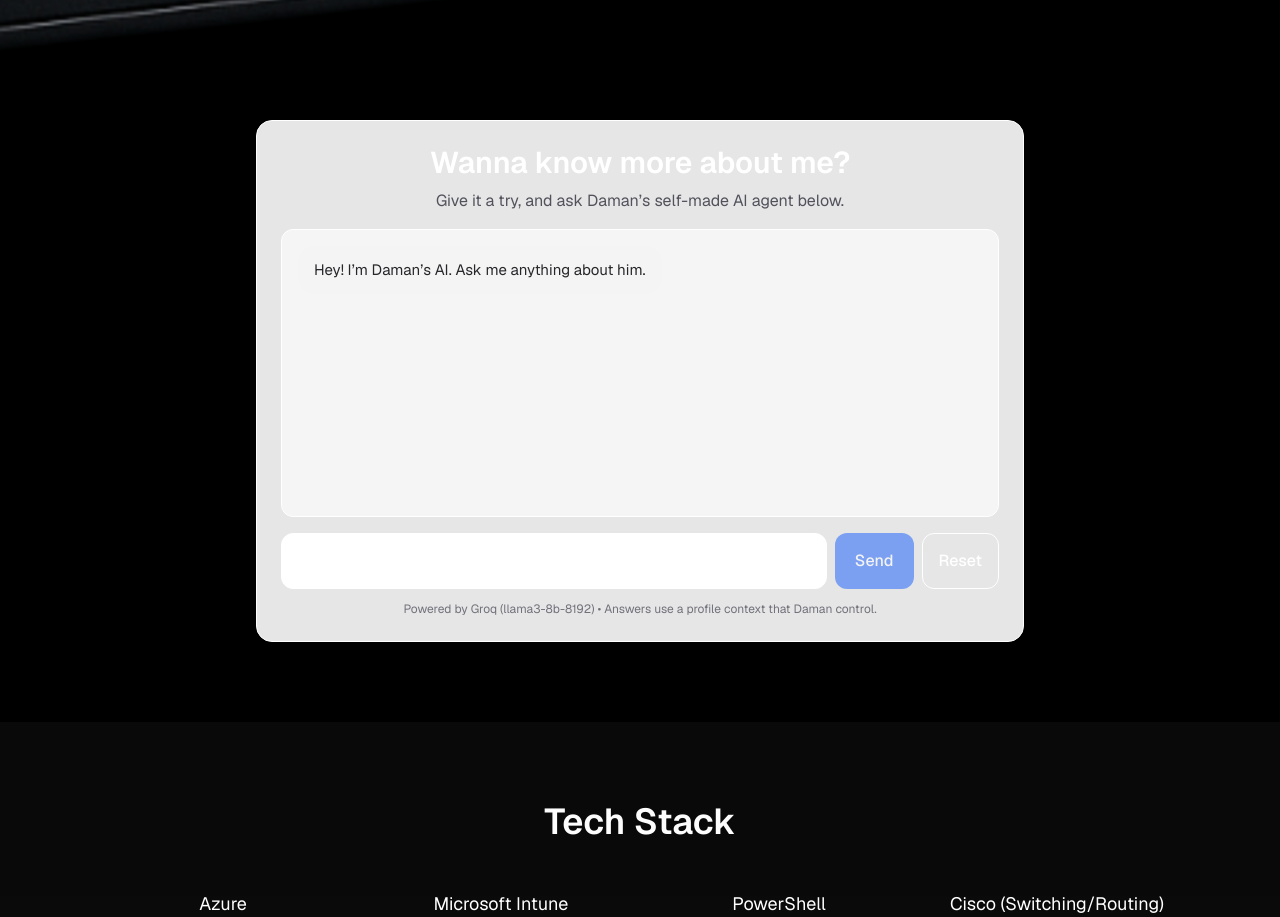
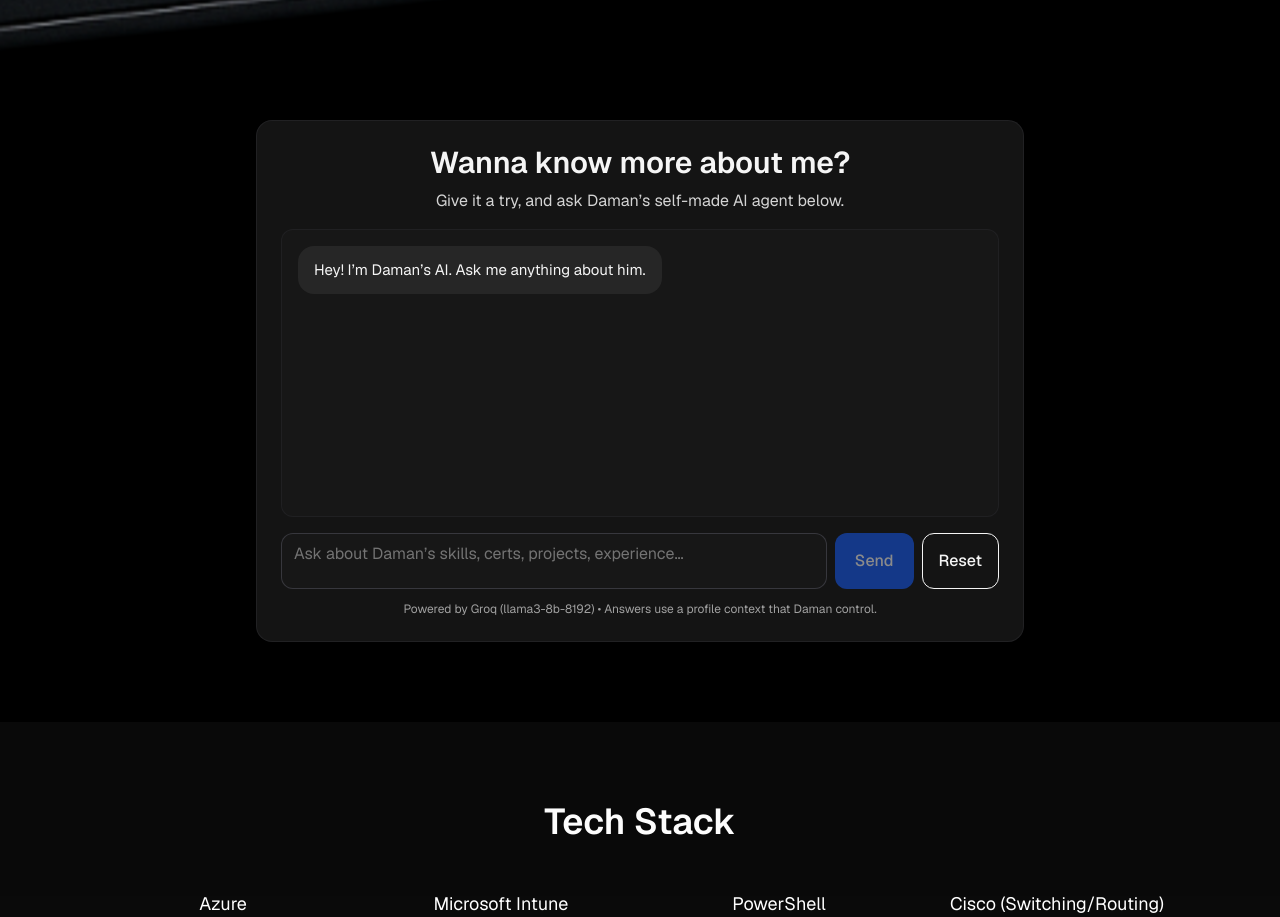
Before and after one commit to axeboyrocks/my-portfolio, a Next.js app: page / in a window 1280 px wide. Shown: the part 840-1757 px from the top of the page. Built offline with nearby package versions, Linux system fonts and the light colour scheme; no server answers.

Commit message:
Adjust AI chat styling for readability

```diff
--- a/app/components/Daman-ai.js
+++ b/app/components/Daman-ai.js
@@ -84,17 +84,17 @@ export default function DamanAI() {
     }
 
     return (
-        <div className="w-full mx-auto max-w-3xl rounded-2xl border shadow-sm bg-white/90 dark:bg-zinc-900/70 backdrop-blur p-6">
+        <div className="w-full mx-auto max-w-3xl rounded-2xl border border-zinc-800/70 shadow-sm bg-neutral-900/90 text-neutral-100 backdrop-blur p-6">
             <h3 className="text-2xl md:text-3xl font-semibold text-center mb-2">
                 Wanna know more about me?
             </h3>
-            <p className="text-center text-sm md:text-base text-zinc-600 dark:text-zinc-300 mb-4">
+            <p className="text-center text-sm md:text-base text-neutral-300 mb-4">
                 Give it a try, and ask Daman’s self-made AI agent below.
             </p>
 
             <div
                 ref={listRef}
-                className="h-72 overflow-y-auto pr-1 rounded-xl border bg-white/60 dark:bg-zinc-900/60 p-4 space-y-3 flex flex-col"
+                className="h-72 overflow-y-auto pr-1 rounded-xl border border-zinc-800/60 bg-neutral-900 p-4 space-y-3 flex flex-col"
                 aria-live="polite"
             >
                 {messages.map((m, i) => (
@@ -102,8 +102,8 @@ export default function DamanAI() {
                         key={i}
                         className={
                             m.role === "assistant"
-                                ? "self-start max-w-[85%] rounded-2xl px-4 py-3 bg-zinc-100 dark:bg-zinc-800 text-zinc-800 dark:text-zinc-100"
-                                : "self-end max-w-[85%] rounded-2xl px-4 py-3 bg-blue-100 dark:bg-blue-900/40 text-blue-900 dark:text-blue-100"
+                                ? "self-start max-w-[85%] rounded-2xl px-4 py-3 bg-neutral-800 text-neutral-100"
+                                : "self-end max-w-[85%] rounded-2xl px-4 py-3 bg-neutral-700 text-neutral-100"
                         }
                     >
                         <p className="whitespace-pre-wrap leading-relaxed text-sm md:text-[15px]">
@@ -112,7 +112,7 @@ export default function DamanAI() {
                     </div>
                 ))}
                 {loading && (
-                    <div className="self-start max-w-[85%] rounded-2xl px-4 py-3 bg-zinc-100 dark:bg-zinc-800 text-zinc-800 dark:text-zinc-100">
+                    <div className="self-start max-w-[85%] rounded-2xl px-4 py-3 bg-neutral-800 text-neutral-200">
                         <p className="animate-pulse">Thinking…</p>
                     </div>
                 )}
@@ -120,7 +120,7 @@ export default function DamanAI() {
 
             <div className="mt-4 flex gap-2">
                 <textarea
-                    className="flex-1 resize-none h-12 md:h-14 rounded-xl border px-3 py-2 focus:outline-none focus:ring-2 focus:ring-blue-500 bg-white dark:bg-zinc-950"
+                    className="flex-1 resize-none h-12 md:h-14 rounded-xl border border-zinc-700/80 bg-neutral-900 text-neutral-100 placeholder:text-neutral-500 px-3 py-2 focus:outline-none focus:ring-2 focus:ring-blue-500"
                     placeholder="Ask about Daman’s skills, certs, projects, experience…"
                     value={input}
                     onChange={(e) => setInput(e.target.value)}
@@ -143,7 +143,7 @@ export default function DamanAI() {
                 </button>
             </div>
 
-            <p className="text-xs text-center mt-3 text-zinc-500">
+            <p className="text-xs text-center mt-3 text-neutral-400">
                 Powered by {providerInfo} • Answers use a profile context that Daman control.
             </p>
         </div>
```
